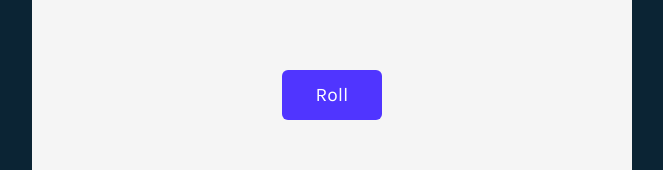
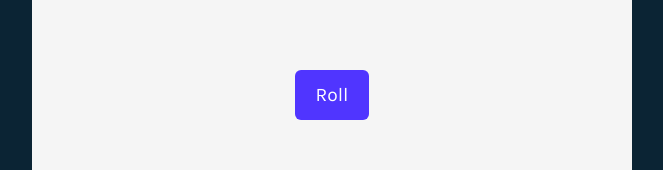
Before and after one commit to ak18dec/tenzies, a React (Vite) app: page / in a window 1280 px wide. Shown: the part 523-693 px from the top of the page, without its empty margins (308-971 px from the left). Built offline with nearby package versions, Linux system fonts and the light colour scheme.

Commit message:
gameWon condition added and Roll Btn CSS Updated

```diff
--- a/src/App.css
+++ b/src/App.css
@@ -64,7 +64,9 @@ button {
 
 button.roll-dice {
     height: 50px;
-    width: 100px;
+    white-space: nowrap;
+    width: auto;
+    padding: 6px 21px;
     border: none;
     border-radius: 6px;
     background-color: #5035FF;
--- a/src/App.jsx
+++ b/src/App.jsx
@@ -5,6 +5,8 @@ import { nanoid } from "nanoid";
 
 export default function App() {
   const [dice, setDice] = useState(generateAllNewDice());
+
+  const gameWon = dice.every(die => die.isHeld) && dice.every(die => die.value === dice[0].value)
 
   function generateAllNewDice() {
     return new Array(10).fill(0).map(() => ({
@@ -48,7 +50,7 @@ export default function App() {
       </p>
       <div className="dice-container">{diceElements}</div>
       <button className="roll-dice" onClick={rollDice}>
-        Roll
+        {gameWon ? 'New Game' : 'Roll'}
       </button>
     </main>
   );
```
